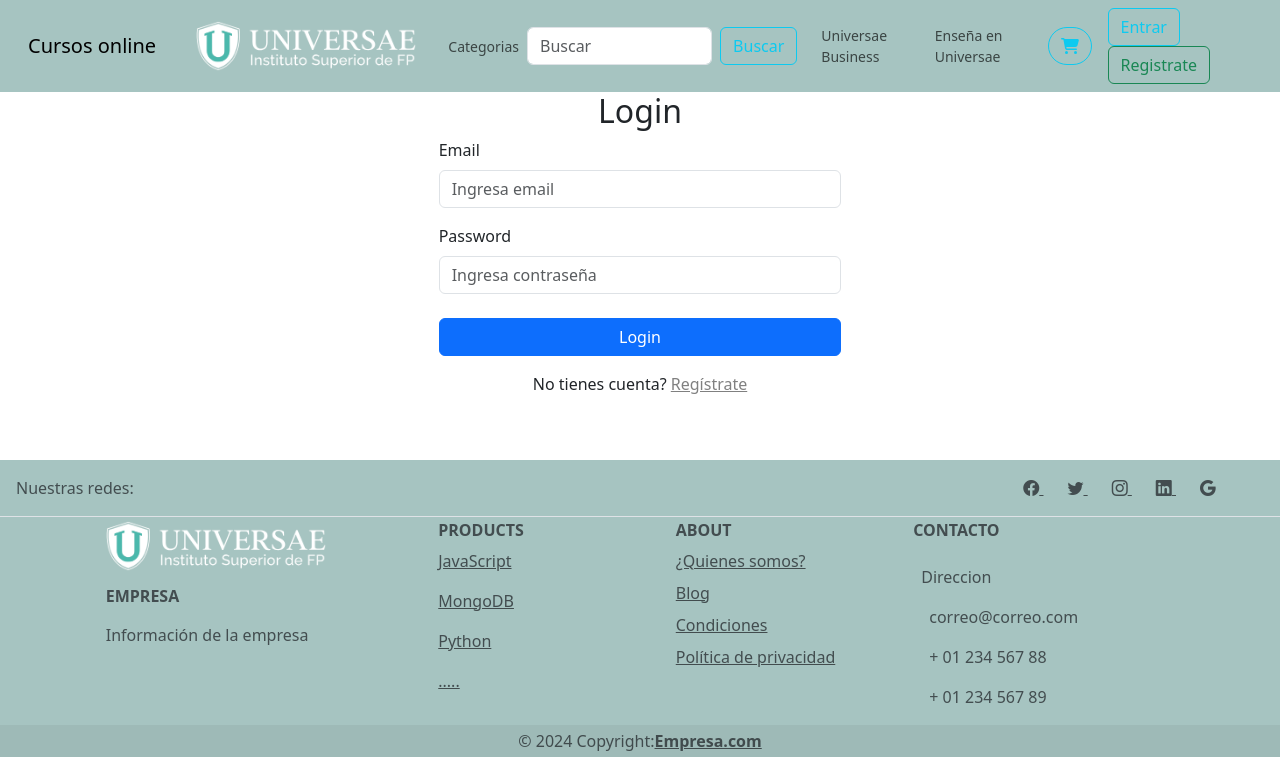
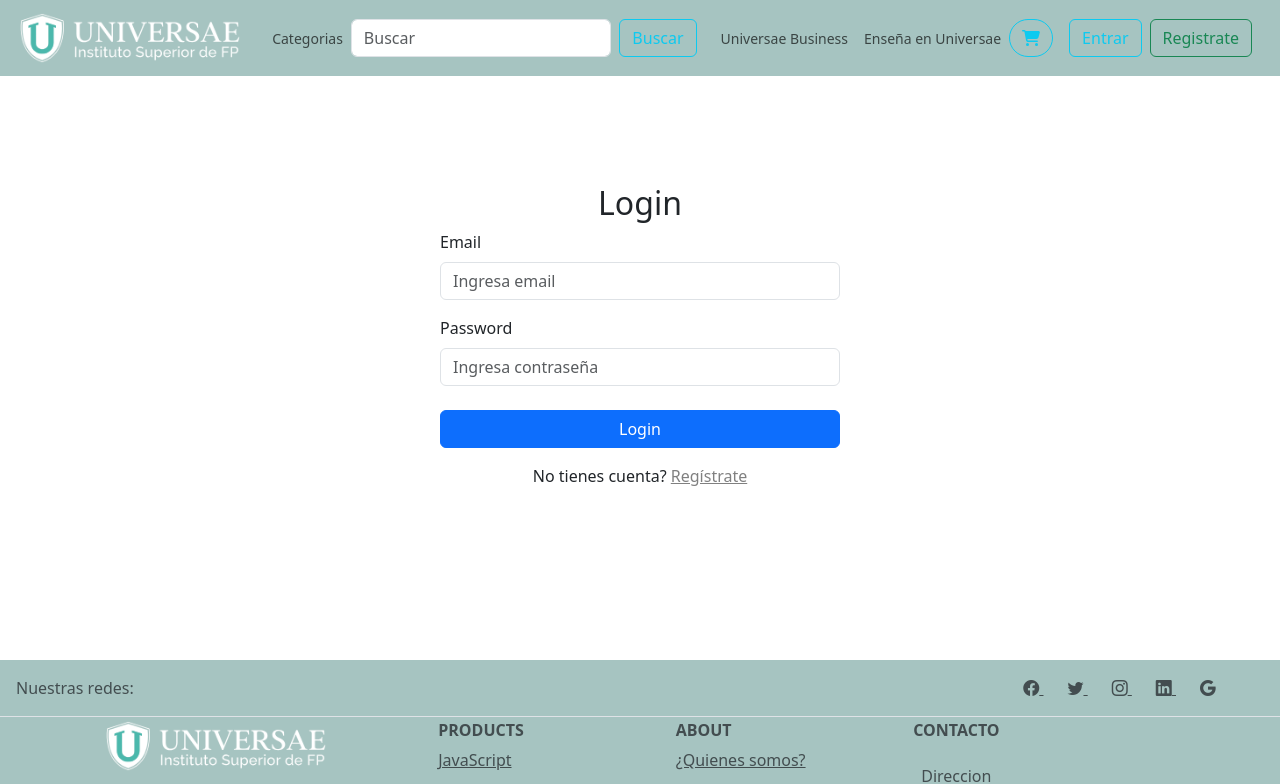
Before and after one commit to dreyanfranco/online-store, a React (Vite) app in the folder client/: page /login in a window 1280 px wide. Shown: the top 784 px of the page. Built offline with nearby package versions, Linux system fonts and the light colour scheme.

Commit message:
actualizacion

```diff
--- a/client/src/components/Cards/Cards.jsx
+++ b/client/src/components/Cards/Cards.jsx
@@ -28,7 +28,7 @@ function Cards() {
                 </Card.Body>
             </Card>
 
-            <Card className="">
+            <Card className="container-sm">
           <Card.Img variant="top" src={code2} />
           <Card.Body className="Title Text botonc">
             <Card.Title className="Title">Titulo 1</Card.Title>
@@ -43,7 +43,7 @@ function Cards() {
                 </Card.Body>
             </Card>
 
-            <Card className="">
+            <Card className="container-sm">
           <Card.Img variant="top" src={code2} />
           <Card.Body className="Title Text botonc">
             <Card.Title className="Title">Titulo 2</Card.Title>
--- a/client/src/components/Carousel/PhotoSlider.jsx
+++ b/client/src/components/Carousel/PhotoSlider.jsx
@@ -8,7 +8,7 @@ import Fondo from "../../components/Carousel/Images/Fondo.jpg";
 
 function PhotoSlider() {
   return (
-    <div className="col-12 bg-img" style={{ position: "relative" }}>
+    <div className="w-100 bg-img" style={{ position: "relative" }}>
       <img
         src={Fondo}
         style={{
--- a/client/src/components/NavBar.jsx
+++ b/client/src/components/NavBar.jsx
@@ -25,11 +25,8 @@ function NavBar() {
         <Navbar expand="lg" className="" style={{backgroundColor:"#A6C4C1"}}>
 
             <Container fluid>
-                <Navbar.Brand className="ms-3" href="/">
-                    Cursos online
-                </Navbar.Brand>
 
-                <Navbar.Brand className='ms-3' href="#">
+                <Navbar.Brand href="#">
                     <img src={Logo} className="mx-2" height="50" />
                 </Navbar.Brand>
                 <Navbar.Toggle aria-controls="responsive-navbar-nav" />
--- a/client/src/forms/LoginForm.jsx
+++ b/client/src/forms/LoginForm.jsx
@@ -32,7 +32,8 @@ const LoginForm = () => {
         }
     }
     return (
-        <Form onSubmit={handleSubmit}>
+        <div className="d-flex flex-column justify-content-center" style={{ minHeight: '67vh' }}>
+            <Form onSubmit={handleSubmit} className="mx-auto" style={{ width: '100%', maxWidth: '400px' }}>
             <h2 className="text-center">Login</h2>
             <Form.Group className="mb-3" controlId="formBasicEmail">
                 <Form.Label>Email</Form.Label>
@@ -70,6 +71,7 @@ const LoginForm = () => {
                 </p>
             </div>
         </Form>
+        </div>
     )
 }
 
```
